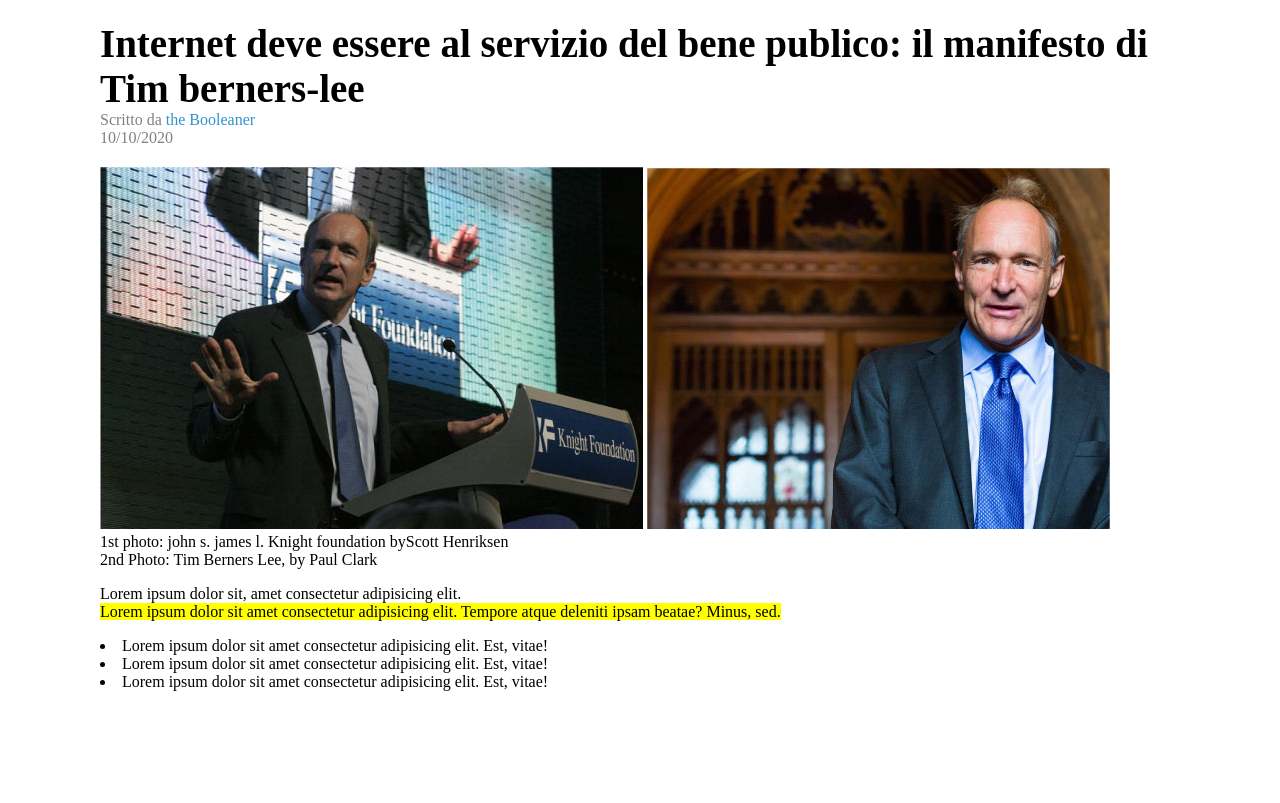
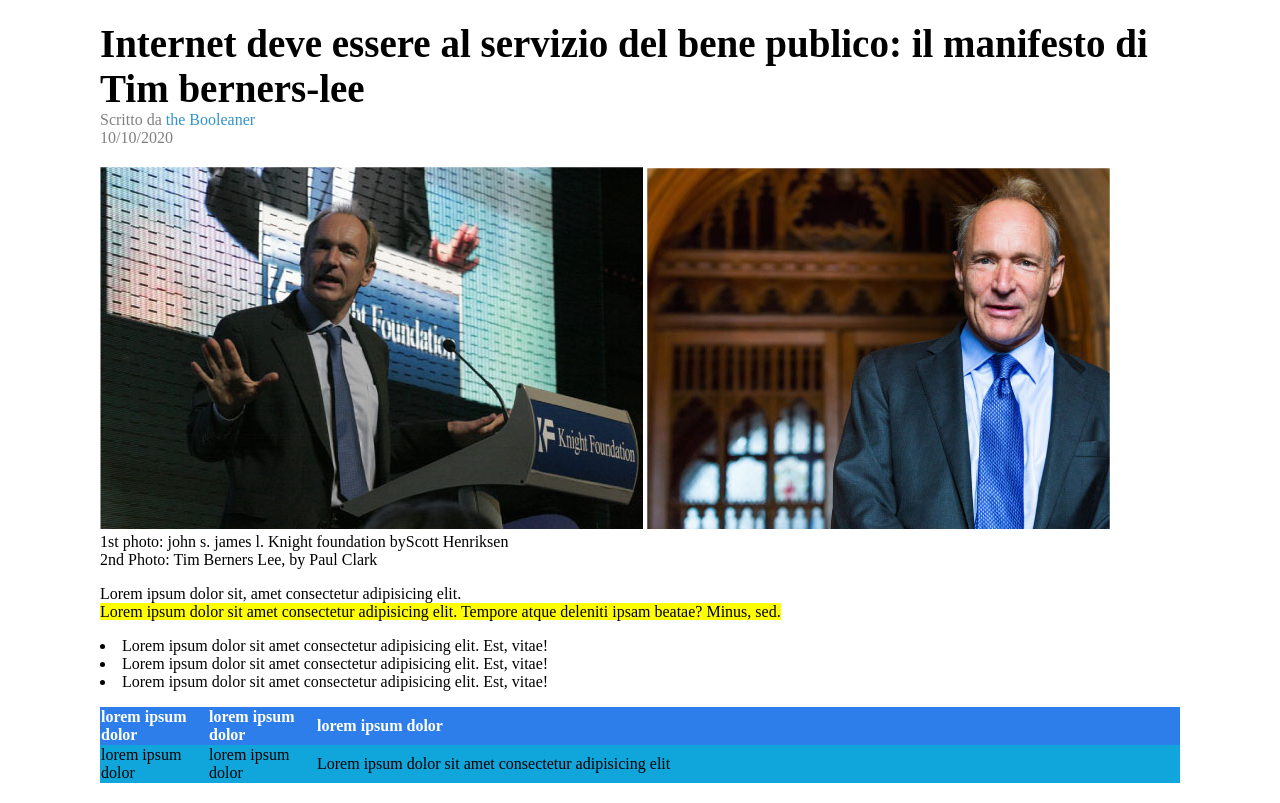
Before and after one commit to maurizio-dominici/html-css-booleaner, a plain HTML site: page index.html in a window 1280 px wide. Shown: the part 111-914 px from the top of the page. Before the commit the page ends 822 px from the top, so only its background shows below. Drawn offline with Linux system fonts and the light colour scheme.

Commit message:
add table

```diff
--- a/css/style.css
+++ b/css/style.css
@@ -8,6 +8,9 @@ figure {
   margin: 0 auto;
 }
 
+.w-80 {
+  width: 80%;
+}
 .text-gray {
   color: #808080;
 }
@@ -52,3 +55,18 @@ address {
 figure {
   margin: 20px 0;
 }
+/* tabelle */
+
+th {
+  text-align: left;
+  background-color: #2d7deb;
+  color: #fff;
+}
+
+tr {
+  background-color: #10a5db;
+}
+
+table {
+  border-collapse: collapse;
+}
--- a/index.html
+++ b/index.html
@@ -59,6 +59,24 @@
                 </li>
               </ul>
             </div>
+            <table>
+              <thead>
+                <tr>
+                  <th>lorem ipsum dolor</th>
+                  <th>lorem ipsum dolor</th>
+                  <th class="w-80">lorem ipsum dolor</th>
+                </tr>
+              </thead>
+              <tbody>
+                <tr>
+                  <td>lorem ipsum dolor</td>
+                  <td>lorem ipsum dolor</td>
+                  <td>
+                    Lorem ipsum dolor sit amet consectetur adipisicing elit
+                  </td>
+                </tr>
+              </tbody>
+            </table>
           </figure>
         </article>
       </main>
```
